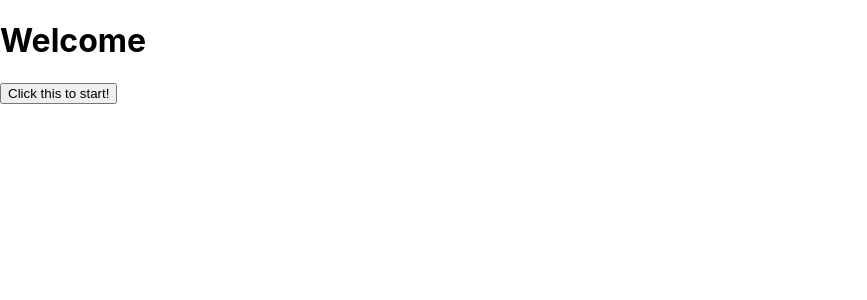
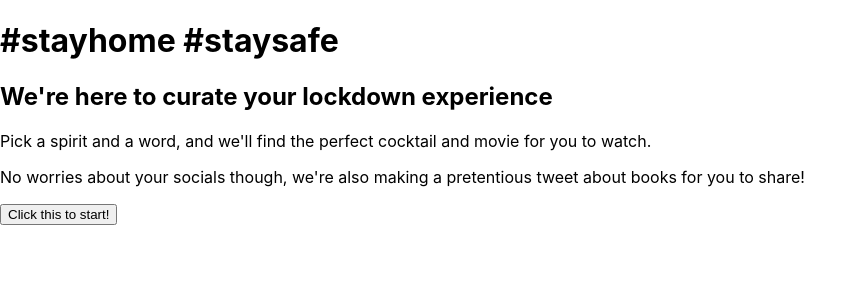
Before and after one commit to blancamb/project-2, a React (Create React App) app: page / in a window 1280 px wide. Shown: the top 300 px of the page, without its empty margins (0-867 px from the left). Built offline with nearby package versions, Linux system fonts and the light colour scheme.

Commit message:
all working, all content in

```diff
--- a/src/components/Generator.js
+++ b/src/components/Generator.js
@@ -36,18 +36,24 @@ class Generator extends React.Component {
       this.setState({ allBooks: resBooks.data })
       console.log("single book", this.state.singleBook)
 
-      const resHashtag = await axios.get(`https://api.datamuse.com/words?rel_trg=${this.state.movieWord}`)
-      console.log('hastag', resHashtag.data)
-      this.setState({ hashtags: resHashtag.data })
+
 
 
       this.getSingleCocktail()
       this.getSingleMovie()
       this.getSingleBook()
+this.getHashtag()
     } catch (err) {
       this.props.history.push('./error')
     }
   }
+
+  getHashtag = async () => {
+    const resHashtag = await axios.get(`https://api.datamuse.com/words?rel_trg=${this.state.movieWord}`)
+    console.log('hastag', resHashtag.data)
+    this.setState({ hashtags: resHashtag.data })
+}
+
 
 
   handleSelect = e => {
@@ -80,7 +86,7 @@ class Generator extends React.Component {
     this.setState({ cocktailInfo: resCocktailId.data })
     console.log('rest of the cocktail info', this.state.cocktailInfo)
     // console.log('single cocktail:', this.state.singleCocktail.idDrink)
-    console.log('cocktail info:', this.state.cocktailInfo.drinks[0].strInstructions)
+
   }
 
 
--- a/src/components/Home.js
+++ b/src/components/Home.js
@@ -10,8 +10,13 @@ class Home extends React.Component {
   render() {
     return (
       <>
+        <h1>#stayhome #staysafe</h1>
+        <h2>We're here to curate your lockdown experience</h2>
+        <p>Pick a spirit and a word, and we'll find the perfect cocktail and movie for you to watch.</p>
 
-        <h1>Welcome</h1>
+        <p>No worries about your socials though, we're also making a pretentious tweet about books for you to share!</p>
+
+
         <button onClick={this.goBack}>Click this to start!</button>
 
       </>
```
